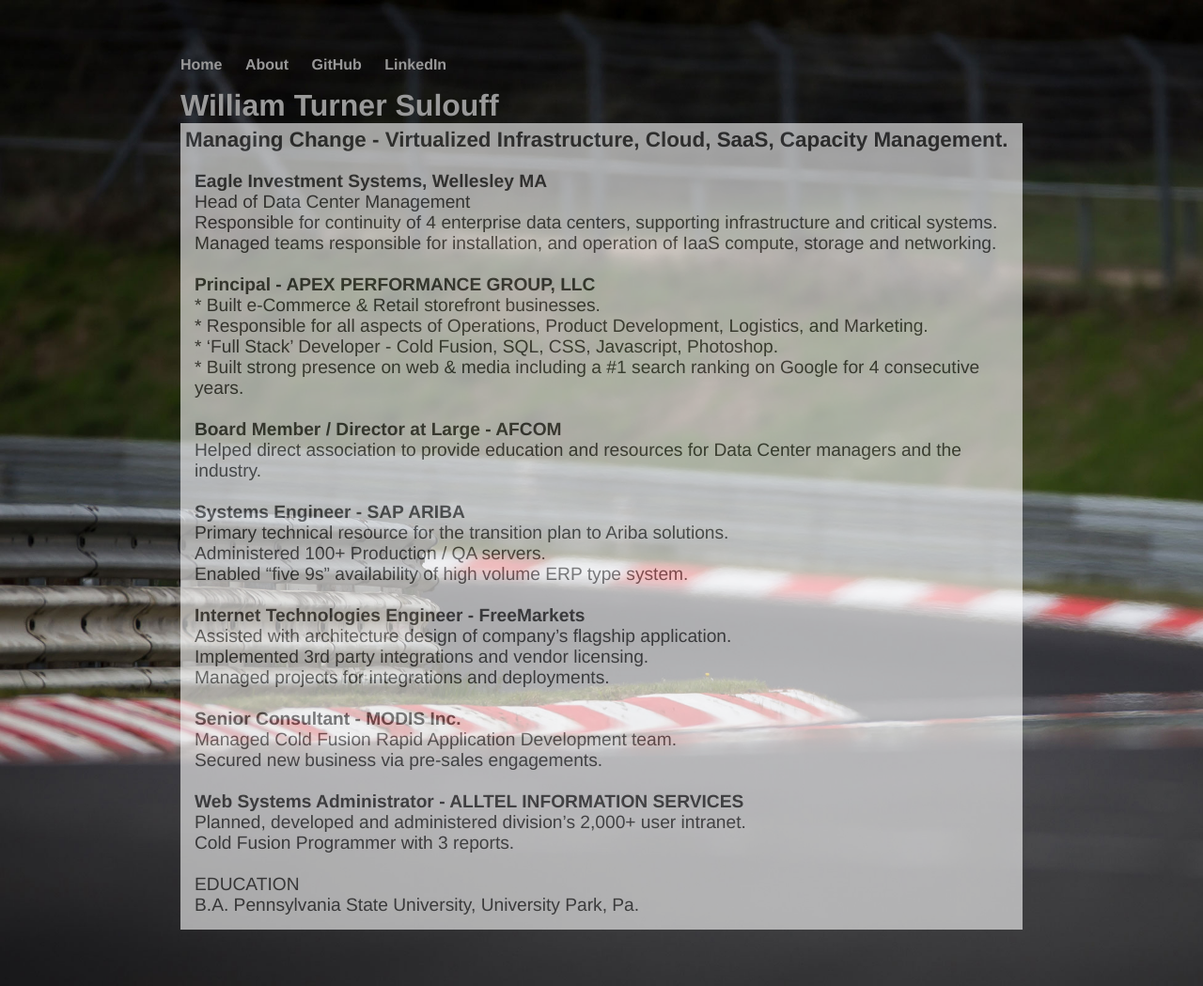
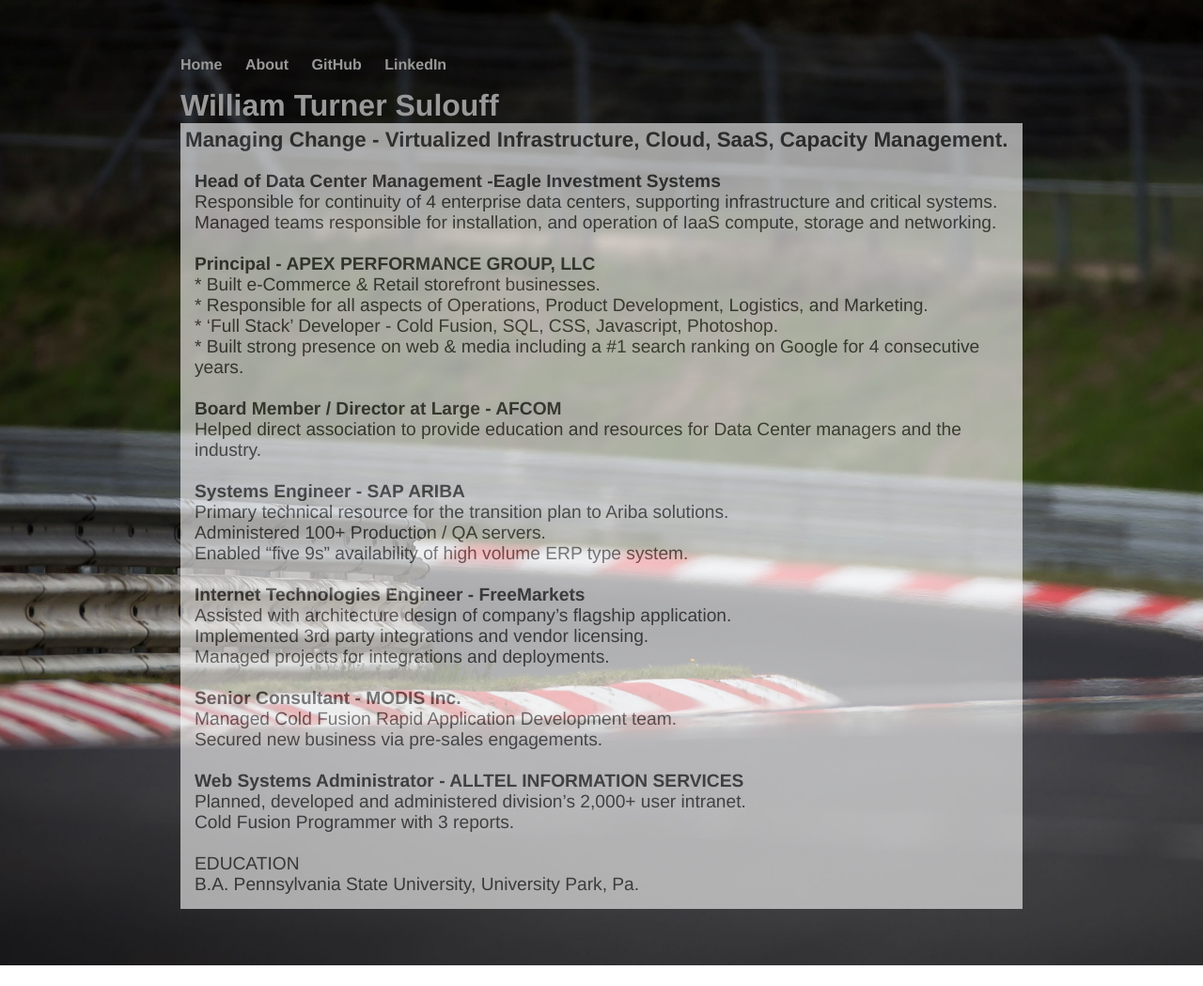
Before and after one commit to apex944/apex944.github.io, a Jekyll site: the page cv/index.html, which Jekyll copies as it is, in a window 1280 px wide. Shown: the whole page at 94% size. Built offline with Jekyll 4.4.1, drawn with Linux system fonts in a browser that asks for light colours; after the commit the page ends 1027 px from its top, so only the background shows below that.

Commit message:
updated cv3

```diff
--- a/cv/index.html
+++ b/cv/index.html
@@ -50,8 +50,7 @@
 
                     <div class="cv2">
 
-                        <b>Eagle Investment Systems, Wellesley MA</b></br>
-                        Head of Data Center Management</br>
+                        <b>Head of Data Center Management -Eagle Investment Systems</b></br>
                         Responsible for continuity of 4 enterprise data centers, supporting infrastructure and critical systems. </br>
                         Managed teams responsible for installation, and operation of IaaS compute, storage and networking.</br>
                         </br>
```
